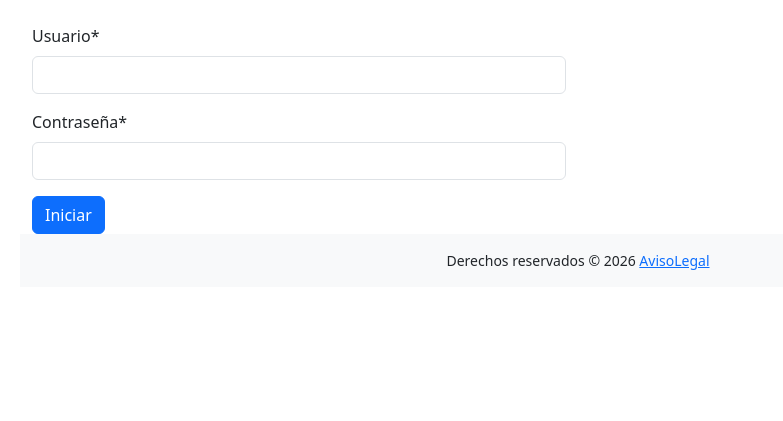
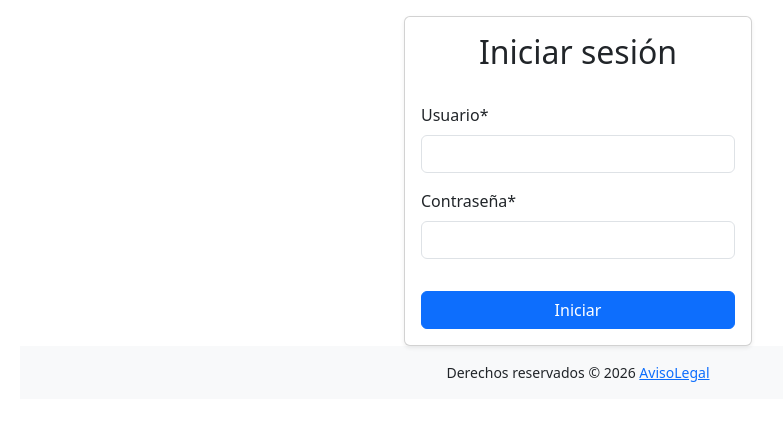
Before and after one commit to JCMeloza/django-Instagram, a Django app: page /login/ in a window 1280 px wide. Shown: the part 56-477 px from the top of the page, without its empty margins (62-845 px from the left). Run offline with Django 5.2, Linux system fonts and the light colour scheme; some libraries are stand-ins or nearby versions.

Commit message:
feat(login): wrap login form in centered Bootstrap card
- Add card wrapper with max-width 400px and centered layout
- Preserve crispy_forms field rendering without extra wrappers
- Include card-title 'Iniciar sesión' and messages inside card-body

```diff
--- a/instagram/templates/general/login.html
+++ b/instagram/templates/general/login.html
@@ -5,19 +5,22 @@
 
 {% block page_content %}
 <div class="container">
+    <div class="row justify-content-center">
+        <div class="col-12 col-md-6 col-lg-4">
+            <div class="card shadow-sm mx-auto" style="max-width: 400px;">
+                <div class="card-body">
+                    <h2 class="card-title text-center mb-4">Iniciar sesión</h2>
                     {% include '_includes/_messages.html' %}
                     <form action="" method="post">
                         {% csrf_token %}
-      <div class="row">
-        <div class="col-12 col-sm-6">
-
                         {{ form.username|as_crispy_field }}
-
                         {{ form.password|as_crispy_field }}
+                        <button type="submit" class="btn btn-primary w-100 mt-3">Iniciar</button>
+                    </form>
                 </div>
             </div>
-      <button type="submit" class="btn btn-primary">Iniciar </button>
-     </form>
+        </div>
+    </div>
 </div>
 
 {% endblock %}
```
Lines whose indentation alone changed are shown as unchanged.
